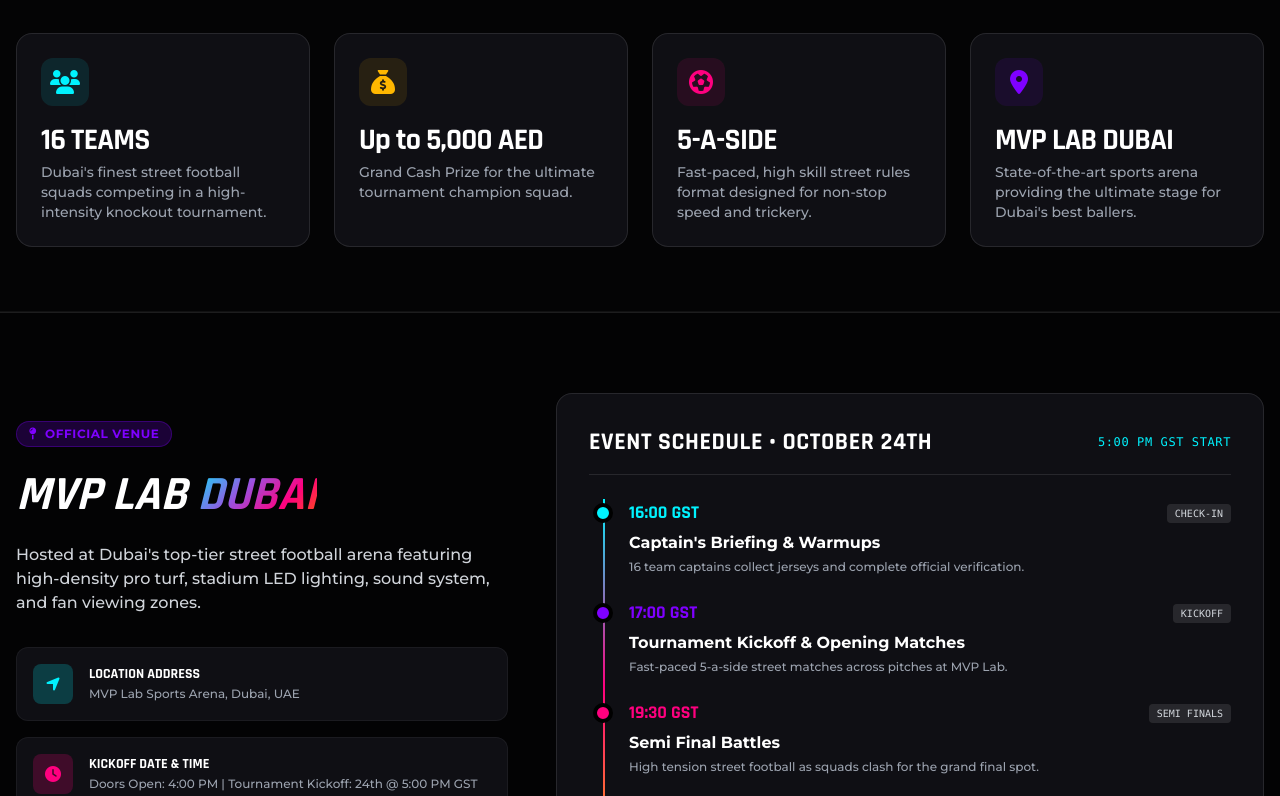
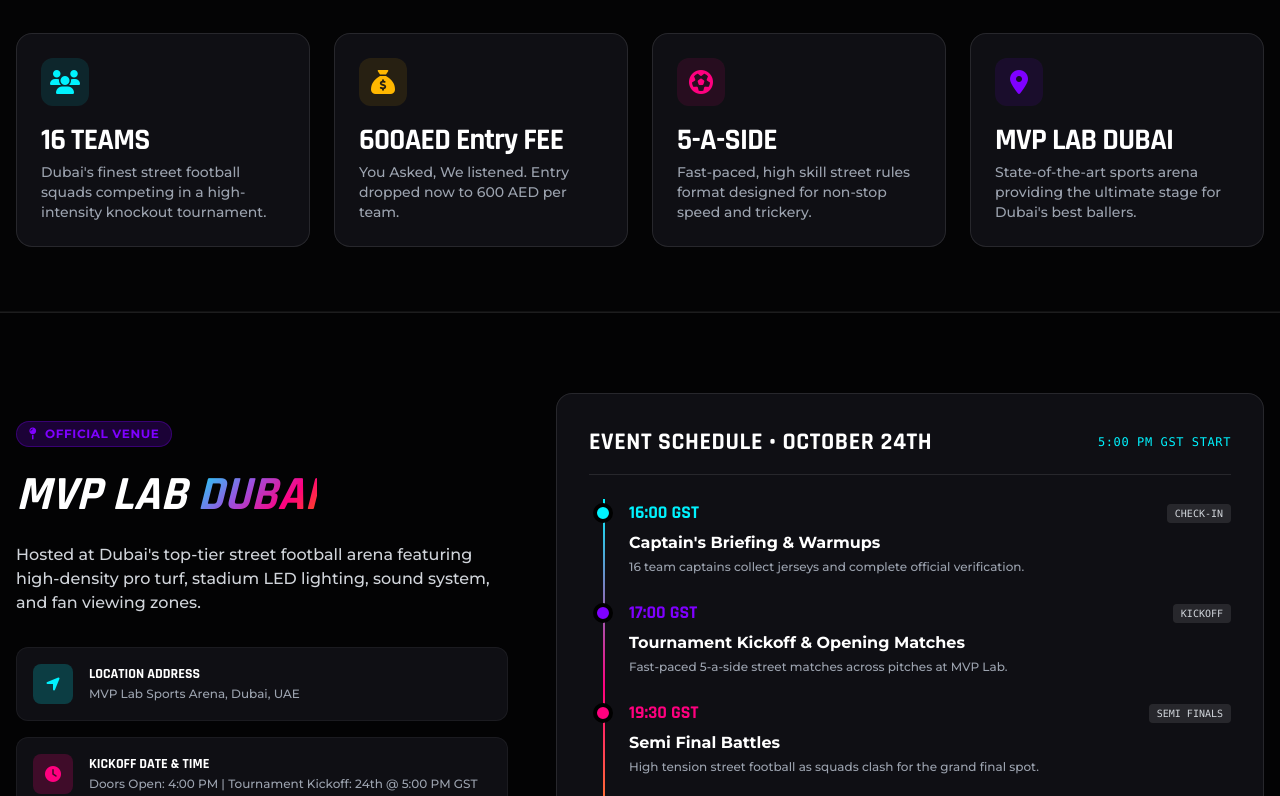
Before and after one commit to yasohatemaly-maker/voltafest, a plain HTML site: page index.html in a window 1280 px wide. Shown: the part 920-1716 px from the top of the page. Drawn offline with nearby package versions, Linux system fonts and the light colour scheme.

Commit message:
Update index.html

```diff
--- a/index.html
+++ b/index.html
@@ -269,8 +269,8 @@
                     <div class="w-12 h-12 rounded-xl bg-volta-yellow/10 text-volta-yellow flex items-center justify-center text-2xl mb-4 font-black">
                         <i class="fa-solid fa-sack-dollar"></i>
                     </div>
-                    <h3 class="text-3xl font-black font-tech tracking-tight text-white mb-1">Up to 5,000 AED</h3>
-                    <p class="text-sm text-gray-400 font-medium">Grand Cash Prize for the ultimate tournament champion squad.</p>
+                    <h3 class="text-3xl font-black font-tech tracking-tight text-white mb-1">600AED Entry FEE</h3>
+                    <p class="text-sm text-gray-400 font-medium">You Asked, We listened. Entry dropped now to 600 AED per team. </p>
                 </div>
 
                 <div class="glass-panel p-6 rounded-2xl glass-card-hover relative group overflow-hidden">
```
